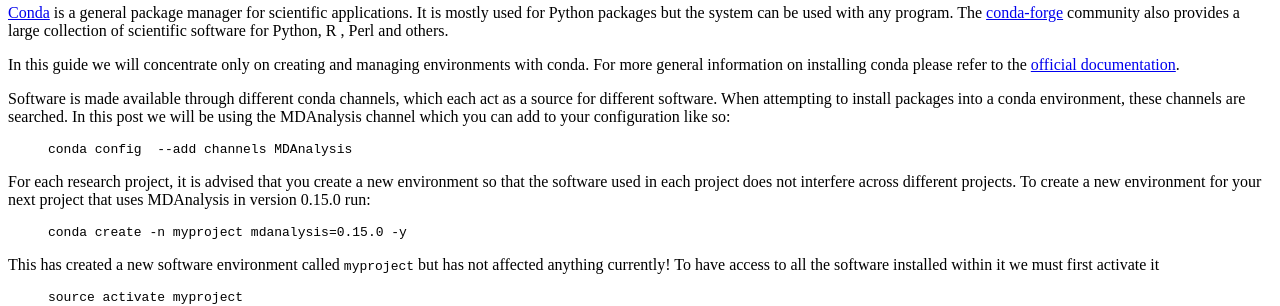
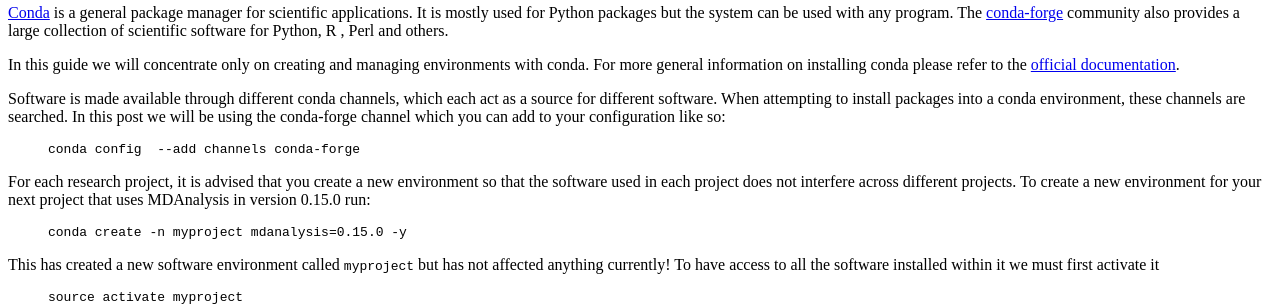
Before and after one commit to MDAnalysis/MDAnalysis.github.io, a Jekyll site: the page built from _posts/2017-11-11-environments.md, in a window 1280 px wide and 900 px high, scrolled down 328 px. Shown: the part 170-476 px from the top of the window. Built offline with Jekyll 4.4.1, drawn with Linux system fonts in a browser that asks for light colours; comment, search, counter and statistics services are not loaded.

Commit message:
use conda-forge channel

```diff
--- a/_posts/2017-11-11-environments.md
+++ b/_posts/2017-11-11-environments.md
@@ -35,10 +35,10 @@ to the [official documentation](https://conda.io/docs/using/pkgs.html).
 Software is made available through different conda channels, which each act as a
 source for different software.  When attempting to install packages into a conda
 environment, these channels are searched.  In this post we will be using the
-MDAnalysis channel which you can add to your configuration like so:
+conda-forge channel which you can add to your configuration like so:
 
 {% highlight bash %}
-conda config  --add channels MDAnalysis
+conda config  --add channels conda-forge
 {% endhighlight %}
 
 For each research project, it is advised that you create a new environment so that
```
